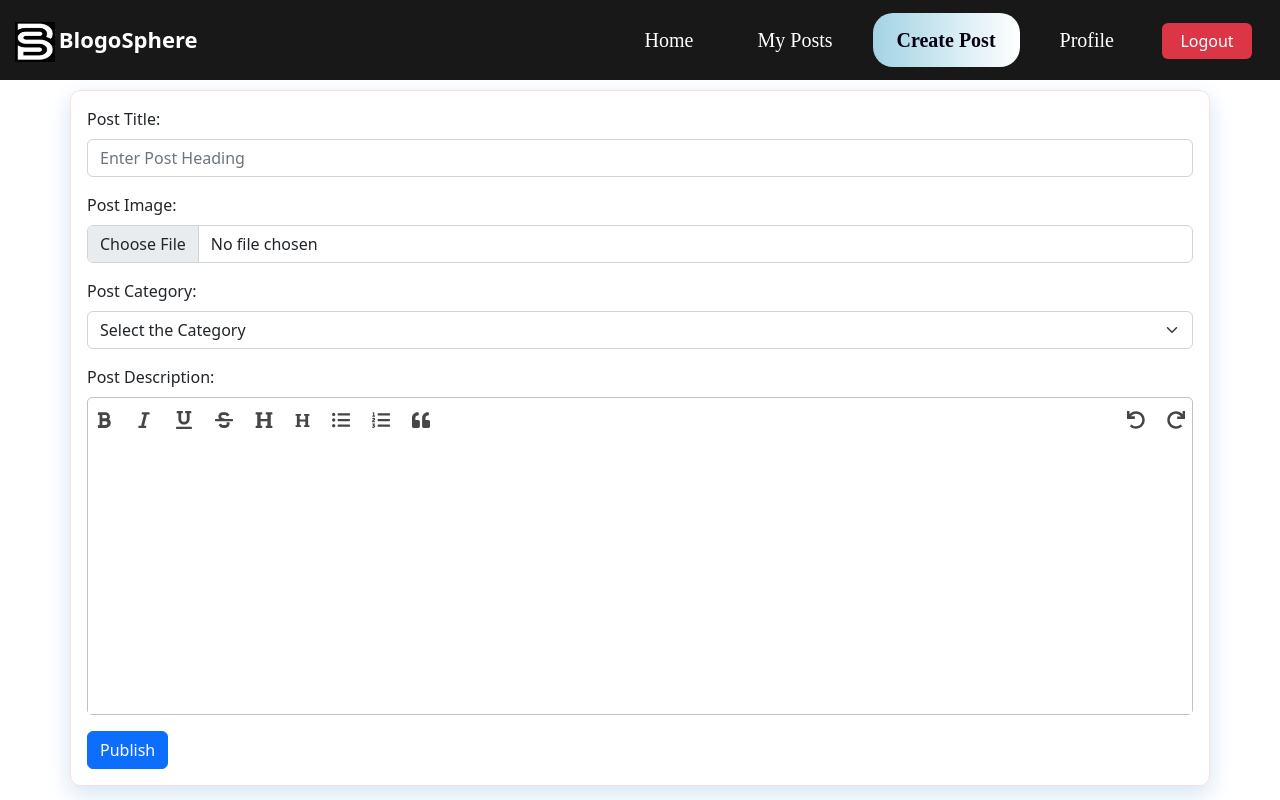
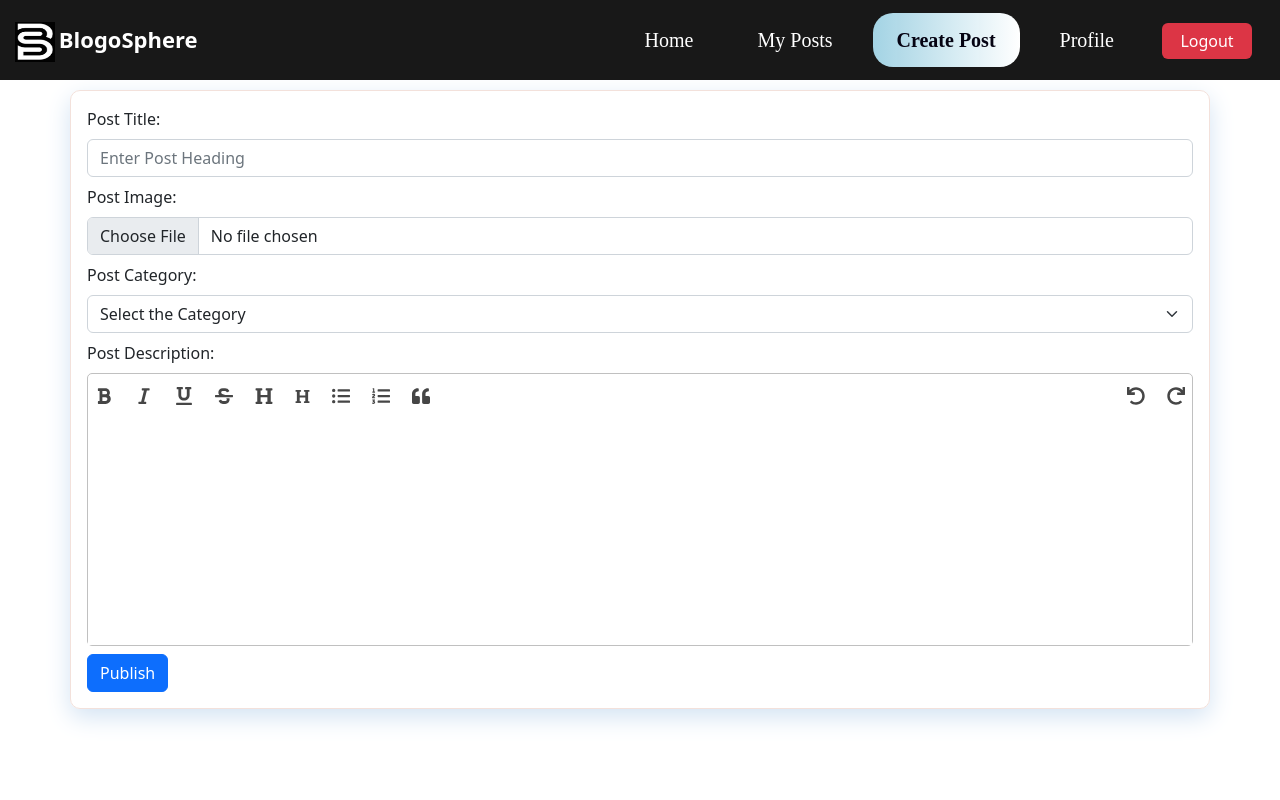
Before and after one commit to manipreeth/-Blog_Application_Frontend_MERN_JWT, a React (Create React App) app: page /createPost in a window 1280 px wide. Built offline with nearby package versions, Linux system fonts and the light colour scheme; sample sign-in values are in the browser's storage; a web font is replaced by a local one.

Commit message:
Adjusted for 100% zoom level view

```diff
--- a/src/Components/CreatePost/CreatePost.js
+++ b/src/Components/CreatePost/CreatePost.js
@@ -105,7 +105,7 @@ function CreatePost() {
       {/* The post creation form */}
       <Form onSubmit={handleSubmit}>
         {/* Form input for post title */}
-        <Form.Group className=" mb-4 mb-md-3">
+        <Form.Group className=" mb-4 mb-md-2">
           <Form.Label htmlFor="title">Post Title:</Form.Label>
           <Form.Control
             required
@@ -119,7 +119,7 @@ function CreatePost() {
         </Form.Group>
 
         {/* Form input for post image */}
-        <Form.Group className=" mb-3">
+        <Form.Group className=" mb-2">
           <Form.Label htmlFor="postImage">Post Image:</Form.Label>
           <Form.Control
             type="file"
@@ -130,7 +130,7 @@ function CreatePost() {
           />
         </Form.Group>
         {/* Form input for post category */}
-        <Form.Group className=" mb-4 mb-md-3">
+        <Form.Group className=" mb-4 mb-md-2">
           <Form.Label htmlFor="category">Post Category:</Form.Label>
           <Form.Select
             required
@@ -154,7 +154,7 @@ function CreatePost() {
         </Form.Group>
 
         {/* Form input for post description */}
-        <Form.Group className=" mb-3">
+        <Form.Group className=" mb-2">
           <Form.Label>Post Description:</Form.Label>
           <Description setDescription={setDescription} />
         </Form.Group>
--- a/src/Components/CreatePost/description/description.css
+++ b/src/Components/CreatePost/description/description.css
@@ -121,6 +121,6 @@ button.is_active {
 /* Media query for screens wider than 984px */
 @media screen and (min-width: 984px) {
   .ProseMirror {
-    min-height: 270px;
+    min-height: 225px;
   }
 }
--- a/src/Components/EditPost/EditPost.js
+++ b/src/Components/EditPost/EditPost.js
@@ -121,7 +121,7 @@ function EditPost() {
   return (
     <div className="container routeLayout p-3 createPost">
       <Form onSubmit={handleSubmit}>
-        <Form.Group className=" mb-4 mb-md-3">
+        <Form.Group className=" mb-4 mb-md-2">
           <Form.Label htmlFor="title">Post Title:</Form.Label>
           <Form.Control
             required
@@ -135,7 +135,7 @@ function EditPost() {
           />
         </Form.Group>
 
-        <Form.Group className=" mb-3">
+        <Form.Group className=" mb-2">
           <Form.Label htmlFor="postImage">Post Image:</Form.Label>
           <Form.Control
             type="file"
@@ -146,7 +146,7 @@ function EditPost() {
           />
         </Form.Group>
 
-        <Form.Group className=" mb-4 mb-md-3">
+        <Form.Group className=" mb-4 mb-md-2">
           <Form.Label htmlFor="category">Post Category:</Form.Label>
           <Form.Select
             required
@@ -170,7 +170,7 @@ function EditPost() {
           </Form.Select>
         </Form.Group>
 
-        <Form.Group className=" mb-3">
+        <Form.Group className=" mb-2">
           <Form.Label>Post Description:</Form.Label>
           <Description
             setDescription={setDescription}
--- a/src/Components/Forms/login.css
+++ b/src/Components/Forms/login.css
@@ -156,7 +156,7 @@
   /* These styles apply to the login and register sections */
   .login .loginDiv,
   .login .registerDiv {
-    width: 450px;
+    width: 430px;
     padding: 10px 35px 15px;
     margin-right: 5px;
   }
@@ -215,7 +215,7 @@
 @media Screen and (min-width: 1440px) {
   /* These styles apply to the login section */
   .login {
-    padding: 55px 40px;
+    padding: 15px 40px;
   }
 
   /* These styles apply to the blog icon */
--- a/src/Components/MyPosts/MyPosts.css
+++ b/src/Components/MyPosts/MyPosts.css
@@ -10,7 +10,7 @@
 }
 
 .mypostImg {
-  height: 270px;
+  height: 250px;
   margin: 15px auto;
 }
 /* image inside each post */
@@ -18,7 +18,7 @@
   max-width: 100%;
   text-align: center;
   margin: 1px auto;
-  height: 265px;
+  height: 245px;
 }
 
 .myposts p {
@@ -27,7 +27,7 @@
 
 /* Description of post */
 .mypostDes {
-  height: 280px;
+  height: 200px;
   overflow: hidden;
 }
 
--- a/src/Components/Profile/profile.css
+++ b/src/Components/Profile/profile.css
@@ -37,7 +37,7 @@
 /* Styles the profile about textarea */
 .profileAbout {
   width: 250px;
-  height: 150px;
+  height: 140px;
   resize: none;
   padding: 0.1rem 0.2rem;
 }
```
